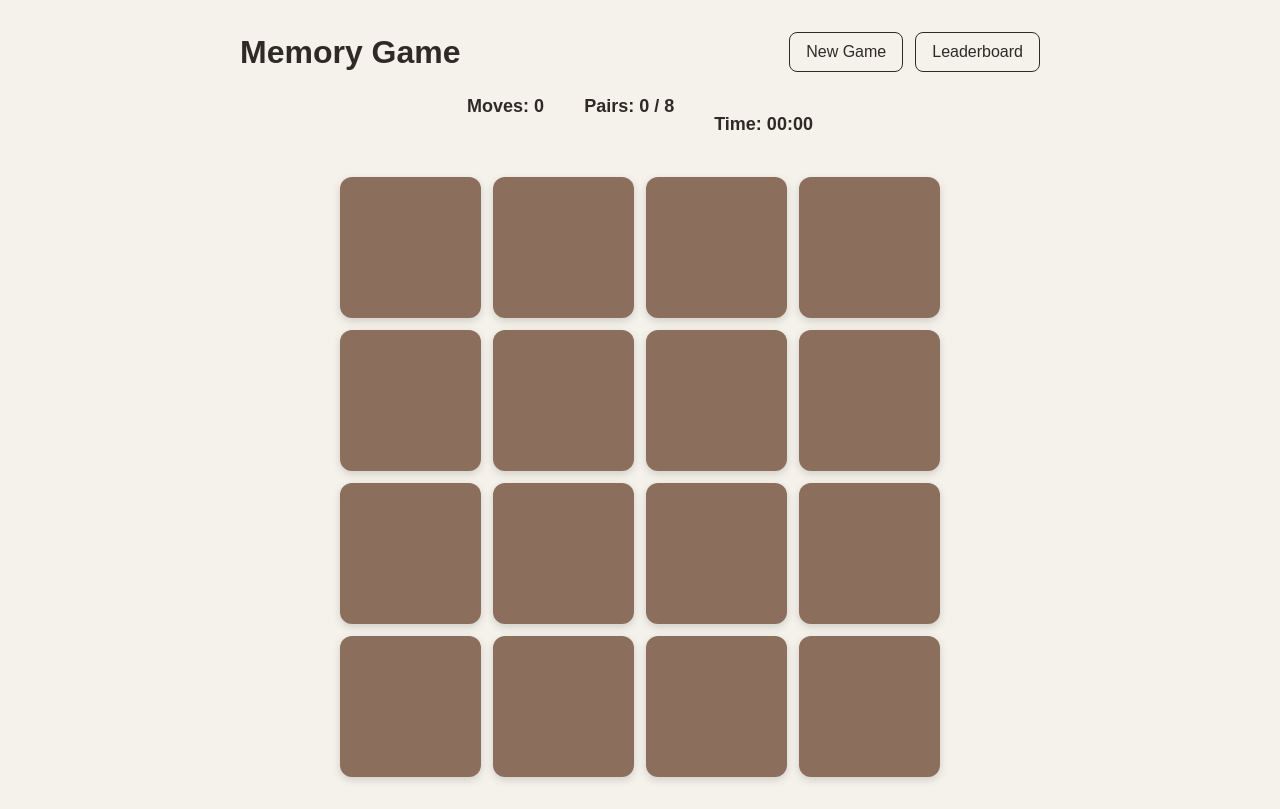
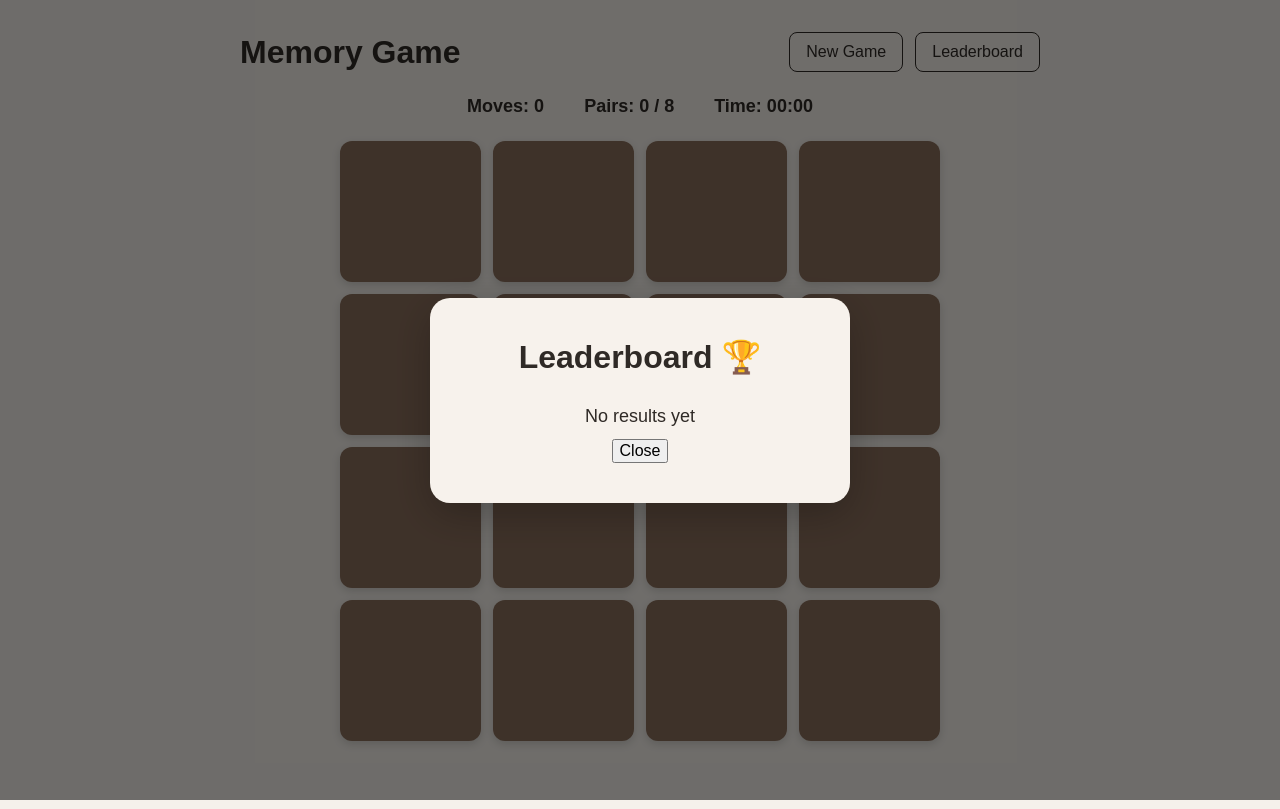
Before and after one commit to fainmariya/memory-game, a plain HTML site: page index.html in a window 1280 px wide. Both pictures are taken after a click on the button "Leaderboard". Drawn offline with Linux system fonts and the light colour scheme.

Commit message:
feat: add leaderboard and local storage

```diff
--- a/index.js
+++ b/index.js
@@ -110,6 +110,7 @@ function createGameBoard() {
                 clearInterval(intervalId);
                 isTimerStarted = false;
                 isBoardLocked = true;
+                saveResult();
                 createVictoryModal();
             }
 
@@ -218,3 +219,70 @@ newGameButton.addEventListener('click', () => {
 
     createGameBoard();
   }
+  function saveResult() {
+    const result = {
+      moves,
+      time: timeCount
+    };
+
+    const savedResults = localStorage.getItem('memoryGameResults');
+    const results = savedResults ? JSON.parse(savedResults) : [];
+
+    results.push(result);
+    results.sort((a, b) => {
+        if (a.moves !== b.moves) {
+          return a.moves - b.moves;
+        }
+
+        return a.time - b.time;
+      });
+      const topResults = results.slice(0, 10);
+
+    localStorage.setItem('memoryGameResults', JSON.stringify(topResults));
+  }
+  function createLeaderboardModal() {
+    const savedResults = localStorage.getItem('memoryGameResults');
+    const results = savedResults ? JSON.parse(savedResults) : [];
+    const modalOverlay = document.createElement('div');
+    modalOverlay.classList.add('modal-overlay');
+
+    const leaderboardModal = document.createElement('div');
+    leaderboardModal.classList.add ('leaderboard-modal');
+    modalOverlay.append(leaderboardModal);
+
+    const leaderboardTitle = document.createElement('h2');
+    leaderboardTitle.classList.add('leaderboard-title');
+    leaderboardTitle.textContent = 'Leaderboard 🏆';
+    leaderboardModal.append(leaderboardTitle);
+
+    if (results.length === 0) {
+        const emptyResult = document.createElement('p');
+        emptyResult.classList.add('leaderboard-result');
+        emptyResult.textContent = 'No results yet';
+        leaderboardModal.append(emptyResult);
+     }
+    results.forEach((result, index) => {
+        const resultItem = document.createElement('p');
+        resultItem.classList.add('leaderboard-result');
+        const minutes = Math.floor(result.time / 60);
+        const seconds = result.time % 60;
+
+        const formattedMinutes = String(minutes).padStart(2, '0');
+        const formattedSeconds = String(seconds).padStart(2, '0');
+        resultItem.textContent = `${index + 1}. Moves: ${result.moves} | Time: ${formattedMinutes}:${formattedSeconds}`;
+        leaderboardModal.append(resultItem);
+    });
+    const closeButton = document.createElement('button');
+    closeButton.classList.add('leaderboard-close');
+    closeButton.textContent = 'Close';
+    leaderboardModal.append(closeButton);
+    closeButton.addEventListener('click', () => {
+       modalOverlay.remove();
+})
+
+document.body.append(modalOverlay);
+
+  }
+  leaderboardButton.addEventListener('click', () => {
+    createLeaderboardModal();
+  });
--- a/style.css
+++ b/style.css
@@ -59,10 +59,10 @@
   }
 
   .moves,
-  .pairs {
-    margin: 0;
-  }
-
+  .pairs,
+  .timer {
+  margin: 0;
+}
   .game-board {
     display: grid;
     grid-template-columns: repeat(4, 1fr);
@@ -140,3 +140,22 @@
     box-shadow: 0 12px 40px rgba(0, 0, 0, 0.25);
     text-align: center;
   }
+  .leaderboard-modal {
+    width: min(90%, 420px);
+    padding: 40px;
+    background: #f7f2ec;
+    border-radius: 20px;
+    box-shadow: 0 12px 40px rgba(0, 0, 0, 0.25);
+    text-align: center;
+  }
+
+  .leaderboard-title {
+    margin: 0 0 30px;
+    font-size: 32px;
+  }
+
+  .leaderboard-result {
+    margin: 12px 0;
+    font-size: 18px;
+    font-weight: 500;
+  }
```
